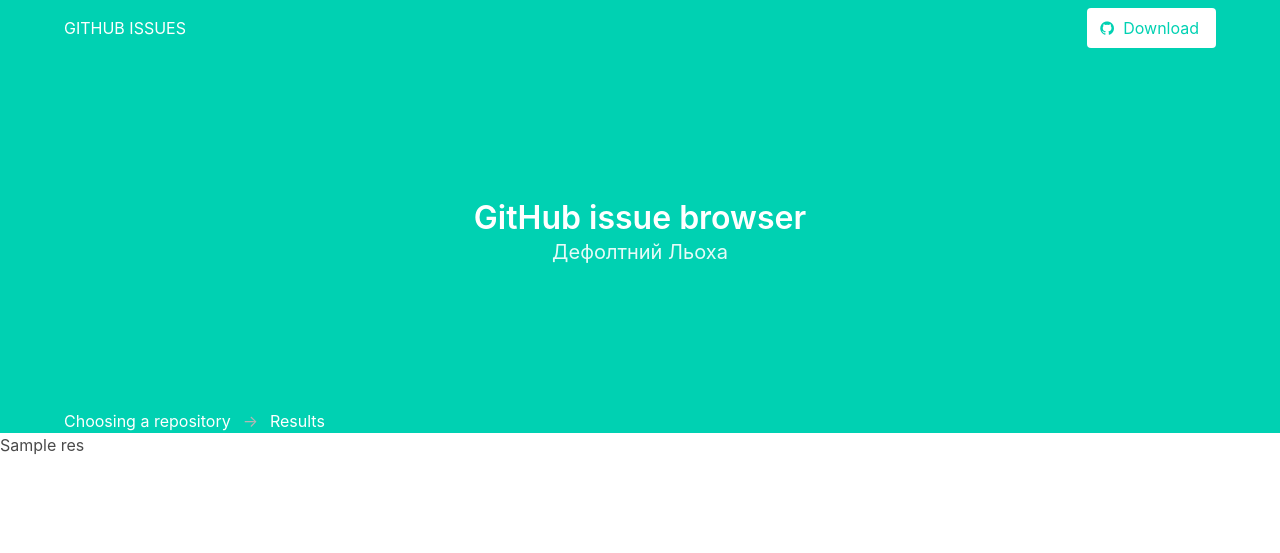
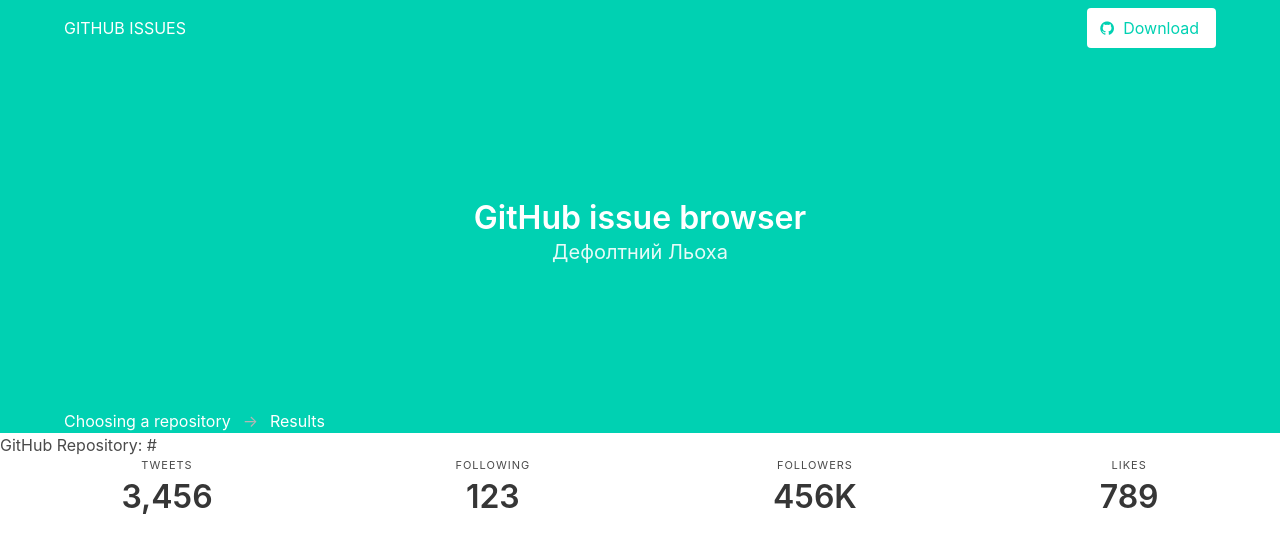
Before and after one commit to ripiuk/github_issue_browser, a Python web app: template templates/get_info.html in a window 1280 px wide. Shown: the top 553 px of the page. Run offline with Jinja, Linux system fonts and the light colour scheme; the template is opened without the code that fills it: most values are stand-ins (such as "Sample title", 1, 10 or a date in 2020); some libraries are stand-ins or nearby versions.

Commit message:
Add post from input

```diff
--- a/github_issue_browser/views.py
+++ b/github_issue_browser/views.py
@@ -11,6 +11,4 @@ class SendLink(web.View):
     @aiohttp_jinja2.template('get_info.html')
     async def post(self):
         data = await self.request.post()
-        for smth in data:
-            print(smth)
-        print('data:', data)
+        return {'github_link': data.get('github_repo')}
--- a/templates/chose_repo.html
+++ b/templates/chose_repo.html
@@ -9,18 +9,18 @@
 <section class="section">
     <div class="container">
         <div class="level-item" style="margin-bottom:30px;">
+            <form method="post" >
                 <div class="field has-addons">
                     <p class="control">
-                    <input id="some" name="some" class="input is-primary" type="text" placeholder="Link to GitHub repository">
+                        <input name="github_repo" class="input is-primary" type="text" placeholder="Link to GitHub repository">
                     </p>
                     <p class="control">
-                    <form method="post">
                             <button class="button is-primary is-outlined" type="submit">
                             Search
                             </button>
-                    </form>
                     </p>
                 </div>
+            </form>
         </div>
 
         <div class="content">
--- a/templates/get_info.html
+++ b/templates/get_info.html
@@ -5,5 +5,31 @@
 {% block li_results%}is-active{%endblock%}
 
 {% block body %}
-{{res}}
+GitHub Repository: {{github_link}}
+<nav class="level">
+  <div class="level-item has-text-centered">
+    <div>
+      <p class="heading">Tweets</p>
+      <p class="title">3,456</p>
+    </div>
+  </div>
+  <div class="level-item has-text-centered">
+    <div>
+      <p class="heading">Following</p>
+      <p class="title">123</p>
+    </div>
+  </div>
+  <div class="level-item has-text-centered">
+    <div>
+      <p class="heading">Followers</p>
+      <p class="title">456K</p>
+    </div>
+  </div>
+  <div class="level-item has-text-centered">
+    <div>
+      <p class="heading">Likes</p>
+      <p class="title">789</p>
+    </div>
+  </div>
+</nav>
 {% endblock %}
```
Lines whose indentation alone changed are shown as unchanged.
